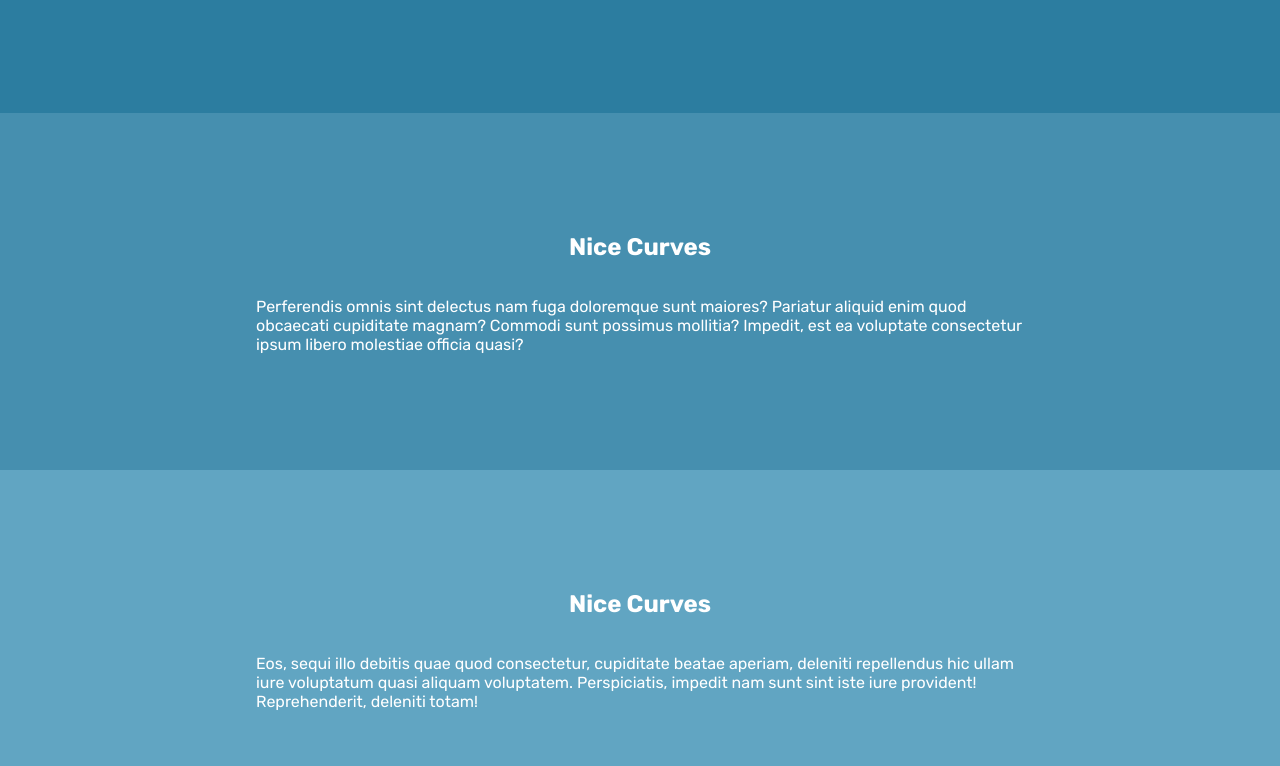
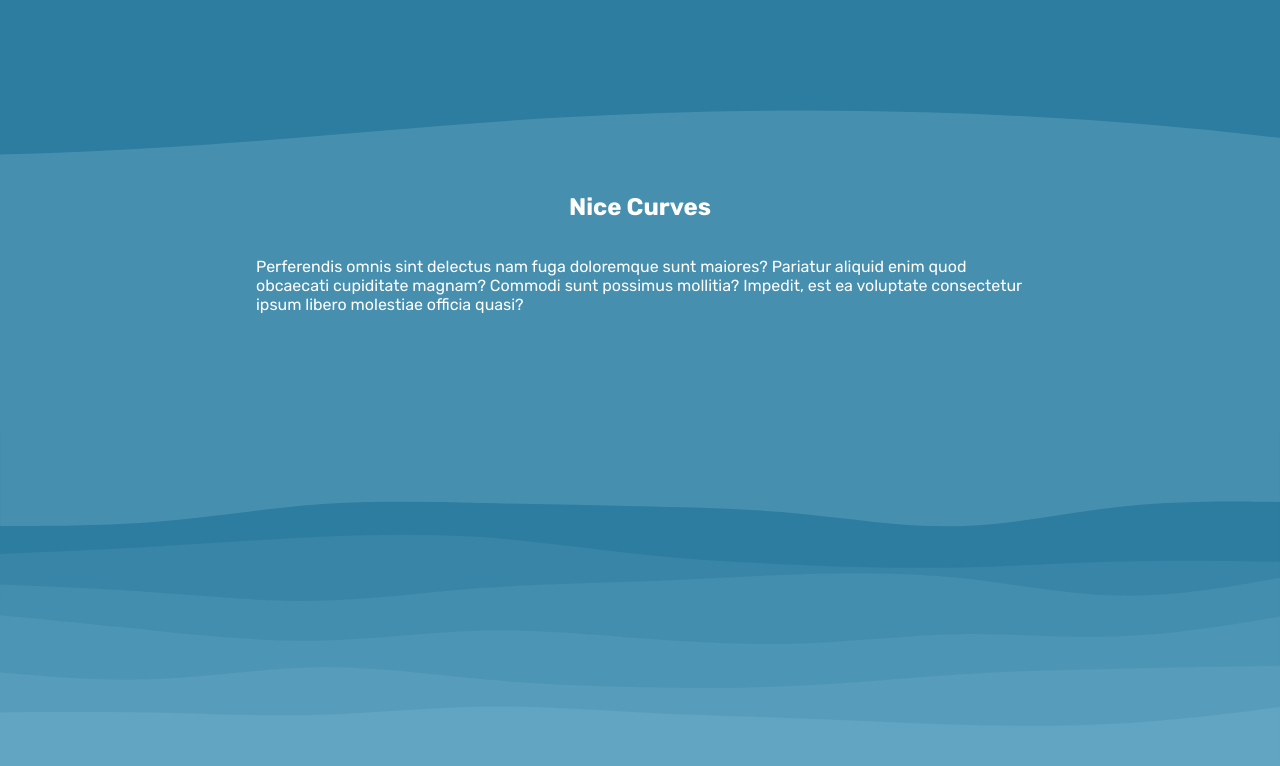
Before and after one commit to leandromichelena/Curvy-backgrounds, a plain HTML site: page index.html in a window 1280 px wide. Shown: the part 2651-3417 px from the top of the page. Drawn offline with Linux system fonts and the light colour scheme.

Commit message:
Finished curves layout in HTML and positioned additional curves to break each section.

```diff
--- a/index.html
+++ b/index.html
@@ -138,8 +138,29 @@
             fill: #2A6F97;
         }
 
+        .custom-shape-divider-top-1710867171 {
+            position: absolute;
+            top: 0;
+            left: 0;
+            width: 100%;
+            overflow: hidden;
+            line-height: 0;
+            transform: rotate(180deg);
+        }
+
+        .custom-shape-divider-top-1710867171 svg {
+            position: relative;
+            display: block;
+            width: calc(210% + 1.3px);
+            height: 84px;
+        }
+
+        .custom-shape-divider-top-1710867171 .shape-fill {
+            fill: #2C7DA0;
+        }
+
         .spacer {
-            aspect-ratio: 960/280;
+            aspect-ratio: 960/250;
             width: 100%;
             background-repeat: no-repeat;
             background-position: center;
@@ -148,6 +169,14 @@
 
         .layered-waves {
             background-image: url('./layered-waves-haikei.svg');
+        }
+
+        .layered-waves2 {
+            background-image: url('./layered-waves-haikei2.svg');
+        }
+
+        .flip {
+            transform: rotate(180deg);
         }
 
     </style>
@@ -204,10 +233,19 @@
         <h1>Nice Curves</h1>
         <p>Nesciunt veniam, voluptatibus iste laborum provident incidunt, dignissimos sunt ex voluptatum illo ipsa doloribus rem obcaecati dolorem voluptates assumenda facere nulla, quidem possimus nisi recusandae itaque! Tempore minus distinctio maxime?</p>
     </section>
-    <section class="color7">
+
+    <section class="color7 bubble">
+                <div class="custom-shape-divider-top-1710867171">
+            <svg data-name="Layer 1" xmlns="http://www.w3.org/2000/svg" viewBox="0 0 1200 120" preserveAspectRatio="none">
+                <path d="M985.66,92.83C906.67,72,823.78,31,743.84,14.19c-82.26-17.34-168.06-16.33-250.45.39-57.84,11.73-114,31.07-172,41.86A600.21,600.21,0,0,1,0,27.35V120H1200V95.8C1132.19,118.92,1055.71,111.31,985.66,92.83Z" class="shape-fill"></path>
+            </svg>
+        </div>
         <h1>Nice Curves</h1>
         <p>Perferendis omnis sint delectus nam fuga doloremque sunt maiores? Pariatur aliquid enim quod obcaecati cupiditate magnam? Commodi sunt possimus mollitia? Impedit, est ea voluptate consectetur ipsum libero molestiae officia quasi?</p>
     </section>
+
+    <div class="spacer layered-waves2"></div>
+
     <section class="color8">
         <h1>Nice Curves</h1>
         <p>Eos, sequi illo debitis quae quod consectetur, cupiditate beatae aperiam, deleniti repellendus hic ullam iure voluptatum quasi aliquam voluptatem. Perspiciatis, impedit nam sunt sint iste iure provident! Reprehenderit, deleniti totam!</p>
```
Also changed, not shown: layered-waves-haikei2.svg (added).
